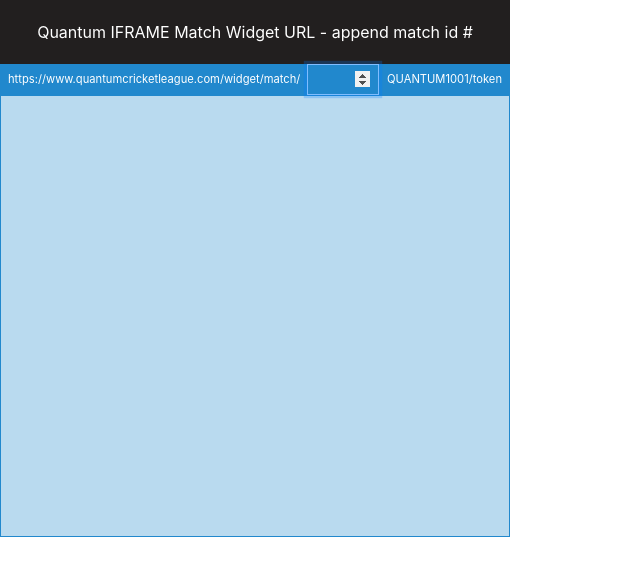
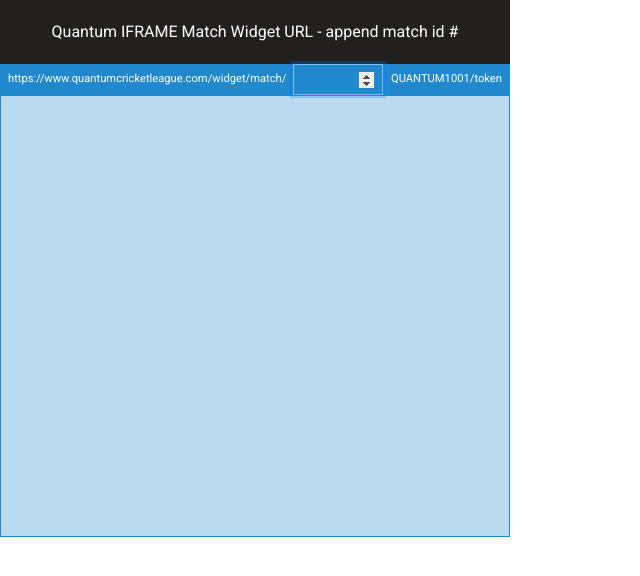
Before and after one commit to AlecDannmayr/Quantum-widget, a plain HTML site: page index.html in a window 1280 px wide. Shown: the whole page, without its empty margins (0-640 px from the left). Drawn offline with nearby package versions, Linux system fonts and the light colour scheme.

Commit message:
Quantum page complete

```diff
--- a/index.html
+++ b/index.html
@@ -16,6 +16,13 @@
     integrity="sha384-wfSDF2E50Y2D1uUdj0O3uMBJnjuUD4Ih7YwaYd1iqfktj0Uod8GCExl3Og8ifwB6"
     crossorigin="anonymous"></script>
   <title>QCR Widget Tester</title>
+  <style>
+    @import url('https://fonts.googleapis.com/css2?family=Roboto&display=swap');
+
+    body {
+      font-family: 'Roboto', sans-serif;
+    }
+  </style>
 </head>
 
 <body>
@@ -23,7 +30,7 @@
     style="background-color:#2188CD50; width: 525px; height: 536px; margin-left: -15px;">
     <div class="content-wrapper">
       <label for="basic-url"
-        style="background-color: #221F1F; color: #fff; width: 510px; text-align: center; padding: 20px; margin-bottom: 0px;">Quantum
+        style="background-color: #221F1F; color: #fff; width: 510px; text-align: center; padding: 20px; margin-bottom: 0px">Quantum
         IFRAME Match
         Widget URL -
         append match id #</label>
```
